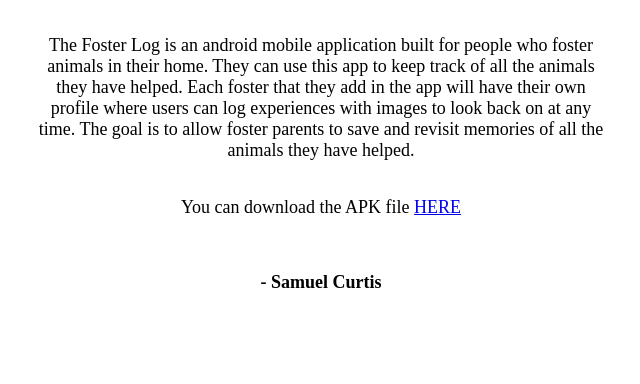
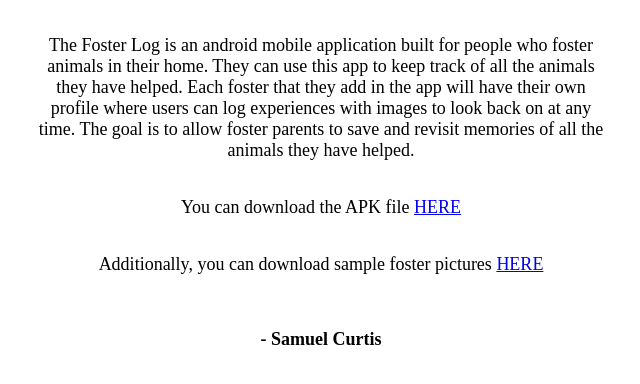
Before and after one commit to Samuel-Curtis/the-foster-log-site, a plain HTML site: page index.html in a window 1280 px wide. Shown: the part 138-522 px from the top of the page, without its empty margins (319-959 px from the left). Drawn offline with Linux system fonts and the light colour scheme.

Commit message:
Added sample foster pictures for testing the application

```diff
--- a/index.html
+++ b/index.html
@@ -8,11 +8,11 @@
             display: flex;
             flex-direction: column;
             align-items: center;
+            text-align: center;
         }
         p {
             max-width: 45%;
             font-size: 18px;
-            text-align: center;
         }
     </style>
     <title>The Foster Log</title>
@@ -29,6 +29,8 @@
 
     <p>You can download the APK file <a download href="app-release.apk">HERE</a></p>
 
+    <p>Additionally, you can download sample foster pictures <a download href="Foster Pics.zip">HERE</a></p>
+
     <br>
 
     <p><b>- Samuel Curtis</b></p>
```
Also changed, not shown: 1 other file.
